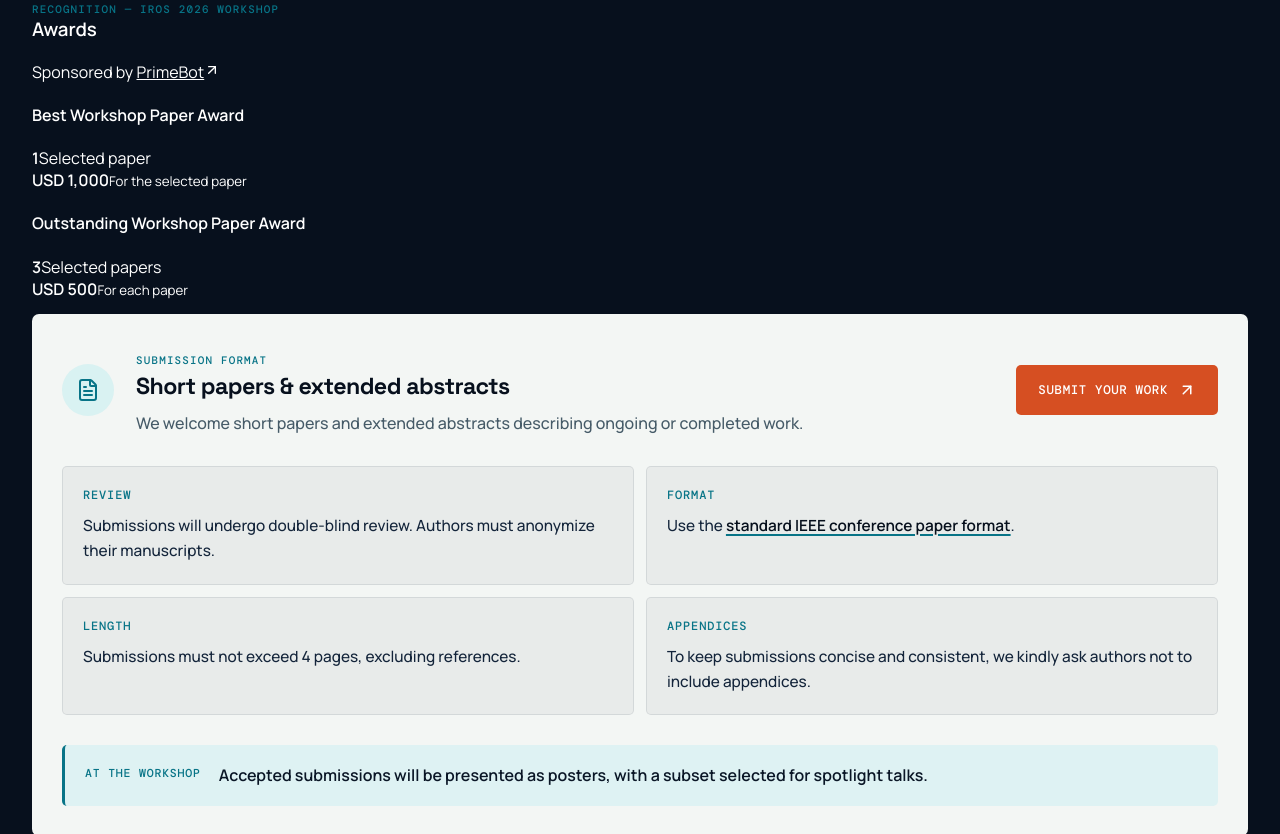
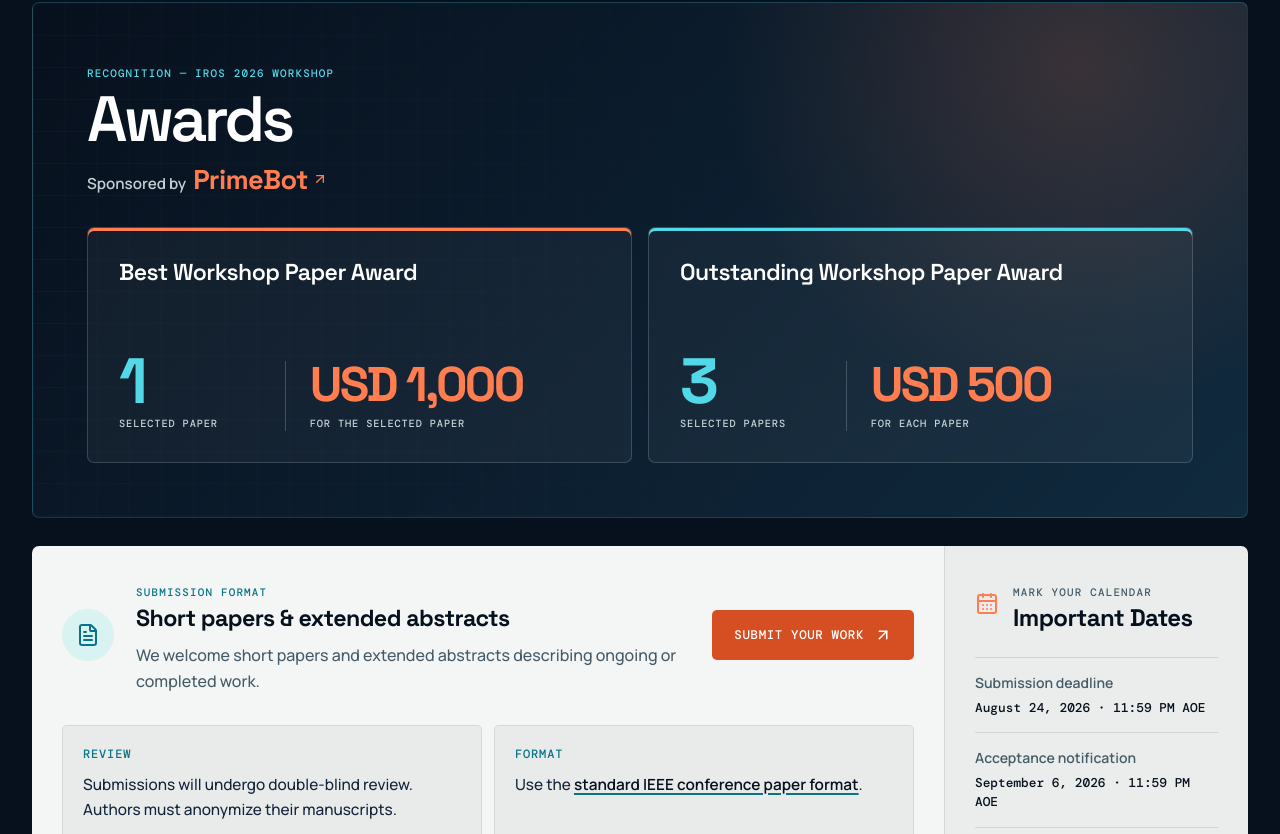
Before and after one commit to bimanual-robot-learning/bimanual-robot-learning.github.io, a React (Vite) app: page / in a window 1280 px wide. Shown: the part 5246-6080 px from the top of the page. Built offline with nearby package versions, Linux system fonts and the light colour scheme.

Commit message:
style: feature awards and sponsor

```diff
--- a/src/App.css
+++ b/src/App.css
@@ -983,12 +983,170 @@
   transform: rotate(45deg);
 }
 
-.submission-panel {
-  margin: 14px 0 28px;
+.awards-showcase {
+  position: relative;
+  isolation: isolate;
+  overflow: hidden;
+  padding: clamp(34px, 5vw, 54px);
+  margin-bottom: 28px;
+  background:
+    radial-gradient(circle at 86% 12%, rgba(255, 125, 79, 0.18), transparent 31%),
+    linear-gradient(132deg, var(--ink-950), #102a3e);
+  border: 1px solid rgba(82, 216, 230, 0.2);
+  border-radius: 7px;
+}
+
+.awards-showcase__grid {
+  position: absolute;
+  inset: 0;
+  z-index: -1;
+  opacity: 0.18;
+  background-image:
+    linear-gradient(rgba(82, 216, 230, 0.2) 1px, transparent 1px),
+    linear-gradient(90deg, rgba(82, 216, 230, 0.2) 1px, transparent 1px);
+  background-size: 32px 32px;
+  mask-image: linear-gradient(90deg, #000, transparent 78%);
+}
+
+.awards-showcase__heading {
+  margin-bottom: 30px;
+}
+
+.awards-showcase__heading > .eyebrow {
+  color: var(--cyan);
+}
+
+.awards-showcase__heading h3 {
+  margin: 7px 0 11px;
+  font-family: var(--font-display);
+  font-size: clamp(2.4rem, 5vw, 4rem);
+  font-weight: 600;
+  letter-spacing: -0.055em;
+  line-height: 1;
+}
+
+.awards-showcase__sponsor {
+  display: inline-flex;
+  margin: 0;
+  align-items: baseline;
+  gap: 7px;
+  color: var(--slate-light-readable);
+  font-size: 0.95rem;
+  font-weight: 600;
+}
+
+.awards-showcase__sponsor a {
+  display: inline-flex;
+  align-items: center;
+  gap: 4px;
+  color: var(--orange);
+  font-family: var(--font-display);
+  font-size: clamp(1.25rem, 2.2vw, 1.7rem);
+  font-weight: 700;
+  letter-spacing: -0.025em;
+  text-decoration: none;
+}
+
+.award-grid {
+  display: grid;
+  grid-template-columns: repeat(2, minmax(0, 1fr));
+  gap: 16px;
+}
+
+.award-card {
+  display: flex;
+  min-height: 236px;
+  padding: clamp(23px, 3vw, 31px);
+  flex-direction: column;
+  justify-content: space-between;
+  background: rgba(255, 255, 255, 0.045);
+  border: 1px solid rgba(255, 255, 255, 0.17);
+  border-radius: 7px;
+}
+
+.award-card:first-child {
+  box-shadow: inset 0 3px 0 var(--orange);
+}
+
+.award-card:last-child {
+  box-shadow: inset 0 3px 0 var(--cyan);
+}
+
+.award-card h4 {
+  max-width: 440px;
+  margin: 0;
+  color: var(--white);
+  font-family: var(--font-display);
+  font-size: clamp(1.15rem, 1.8vw, 1.45rem);
+  font-weight: 600;
+  letter-spacing: -0.025em;
+  line-height: 1.2;
+  text-wrap: balance;
+}
+
+.award-card__breakdown {
+  display: grid;
+  margin-top: 32px;
+  align-items: end;
+  grid-template-columns: minmax(76px, 0.62fr) minmax(0, 1.38fr);
+  gap: clamp(16px, 2.2vw, 24px);
+}
+
+.award-card__recipients strong {
+  display: block;
+  color: var(--cyan);
+  font-family: var(--font-display);
+  font-size: clamp(3.1rem, 5vw, 4.25rem);
+  font-weight: 700;
+  letter-spacing: -0.06em;
+  line-height: 0.78;
+}
+
+.award-card__recipients span,
+.award-card__prize small {
+  display: block;
+  margin-top: 10px;
+  color: var(--slate-light-readable);
+  font-family: var(--font-mono);
+  font-size: 0.65rem;
+  font-weight: 600;
+  letter-spacing: 0.08em;
+  line-height: 1.35;
+  text-transform: uppercase;
+}
+
+.award-card__prize {
+  min-width: 0;
+  padding-left: clamp(16px, 2.2vw, 24px);
+  border-left: 1px solid rgba(255, 255, 255, 0.2);
+}
+
+.award-card__prize b {
+  display: block;
+  color: var(--orange);
+  font-family: var(--font-display);
+  font-size: clamp(2.15rem, 3.8vw, 3.25rem);
+  font-weight: 650;
+  letter-spacing: -0.055em;
+  line-height: 0.95;
+  white-space: nowrap;
+}
+
+.cfp-practical {
+  display: grid;
   overflow: hidden;
   color: var(--ink-950);
   background: var(--paper);
   border-radius: 7px;
+  grid-template-columns: minmax(0, 1.5fr) minmax(270px, 0.5fr);
+}
+
+.submission-panel {
+  margin: 0;
+  overflow: visible;
+  color: var(--ink-950);
+  background: transparent;
+  border-radius: 0;
 }
 
 .submission-panel__header {
@@ -1103,126 +1261,56 @@
   text-wrap: pretty;
 }
 
-.cfp-details {
-  display: grid;
-  grid-template-columns: repeat(2, minmax(0, 1fr));
-  gap: 14px;
-}
-
-.detail-card {
+.important-dates {
   padding: 30px;
-  background: rgba(255, 255, 255, 0.04);
-  border: 1px solid var(--line-dark);
-  border-radius: 7px;
-}
-
-.detail-card__heading {
+  background: rgba(7, 16, 29, 0.035);
+  border-left: 1px solid rgba(8, 25, 43, 0.1);
+}
+
+.important-dates__heading {
   display: flex;
   margin-bottom: 24px;
   align-items: center;
   gap: 14px;
 }
 
-.detail-card__heading > svg {
+.important-dates__heading > svg {
   color: var(--orange);
 }
 
-.detail-card__heading h3 {
+.important-dates__heading .eyebrow {
+  color: var(--slate-readable);
+}
+
+.important-dates h3 {
   margin: 3px 0 0;
   font-family: var(--font-display);
   font-size: 1.5rem;
-}
-
-.detail-card .eyebrow {
-  color: var(--slate-light);
-}
-
-.detail-card > p {
-  color: var(--slate-light-readable);
-  font-size: 0.9rem;
-  line-height: 1.65;
-}
-
-.detail-card > p a {
-  display: inline-flex;
-  align-items: center;
-  gap: 3px;
-  color: var(--cyan);
-  text-underline-offset: 3px;
-}
-
-.detail-card li {
-  padding: 13px 0;
-  color: rgba(239, 246, 246, 0.9);
-  border-top: 1px solid var(--line-dark);
+  letter-spacing: -0.025em;
+}
+
+.important-dates dl {
+  margin: 0;
+}
+
+.important-dates dl > div {
+  padding: 15px 0;
+  border-top: 1px solid rgba(8, 25, 43, 0.11);
+}
+
+.important-dates dt {
+  color: var(--slate-readable);
+  font-size: 0.875rem;
+  font-weight: 600;
+}
+
+.important-dates dd {
+  margin: 6px 0 0;
+  color: var(--ink-950);
+  font-family: var(--font-mono);
   font-size: 0.8rem;
-  line-height: 1.55;
-}
-
-.detail-card--awards li {
-  display: flex;
-  align-items: center;
-  justify-content: space-between;
-  gap: 18px;
-}
-
-.detail-card--awards li > span {
-  min-width: 0;
-}
-
-.detail-card--awards strong,
-.detail-card--awards small {
-  display: block;
-}
-
-.detail-card--awards strong {
-  color: var(--white);
-  font-family: var(--font-display);
-  font-size: 1.05rem;
   font-weight: 600;
-  letter-spacing: -0.015em;
-}
-
-.detail-card--awards small {
-  margin-top: 4px;
-  color: var(--slate-light);
-  font-size: 0.78rem;
-}
-
-.detail-card--awards b {
-  flex: 0 0 auto;
-  color: var(--cyan);
-  font-family: var(--font-mono);
-  font-size: 0.95rem;
-  font-weight: 500;
-  white-space: nowrap;
-}
-
-.detail-card dl {
-  margin: 0;
-}
-
-.detail-card dl > div {
-  display: grid;
-  padding: 14px 0;
-  grid-template-columns: 0.8fr 1.2fr;
-  gap: 18px;
-  border-top: 1px solid var(--line-dark);
-}
-
-.detail-card dt {
-  color: var(--slate-light-readable);
-  font-size: 0.875rem;
-  font-weight: 500;
-}
-
-.detail-card dd {
-  margin: 0;
-  color: var(--white);
-  font-family: var(--font-mono);
-  font-size: 0.85rem;
-  font-weight: 500;
-  text-align: right;
+  line-height: 1.5;
 }
 
 .section--organizers {
@@ -1468,8 +1556,13 @@
     min-height: auto;
   }
 
-  .cfp-details {
+  .cfp-practical {
     grid-template-columns: 1fr;
+  }
+
+  .important-dates {
+    border-top: 1px solid rgba(8, 25, 43, 0.1);
+    border-left: 0;
   }
 
   .organizer-grid {
@@ -1626,6 +1719,14 @@
     grid-template-columns: 1fr;
   }
 
+  .award-grid {
+    grid-template-columns: 1fr;
+  }
+
+  .award-card {
+    min-height: 220px;
+  }
+
   .submission-panel__header {
     grid-template-columns: auto minmax(0, 1fr);
   }
@@ -1741,12 +1842,31 @@
     margin: 0 22px 22px;
   }
 
-  .detail-card dl > div {
-    grid-template-columns: 1fr;
-    gap: 5px;
-  }
-
-  .detail-card dd {
-    text-align: left;
-  }
-}
+  .awards-showcase {
+    padding: 26px 22px;
+  }
+
+  .awards-showcase__sponsor {
+    align-items: flex-start;
+    flex-direction: column;
+    gap: 3px;
+  }
+
+  .award-card {
+    min-height: 210px;
+    padding: 22px;
+  }
+
+  .award-card__breakdown {
+    grid-template-columns: minmax(68px, 0.55fr) minmax(0, 1.45fr);
+    gap: 15px;
+  }
+
+  .award-card__prize {
+    padding-left: 15px;
+  }
+
+  .important-dates {
+    padding: 24px 22px;
+  }
+}
```
Also changed, not shown: 1 other file (tests, documents, lock files or other folders).
